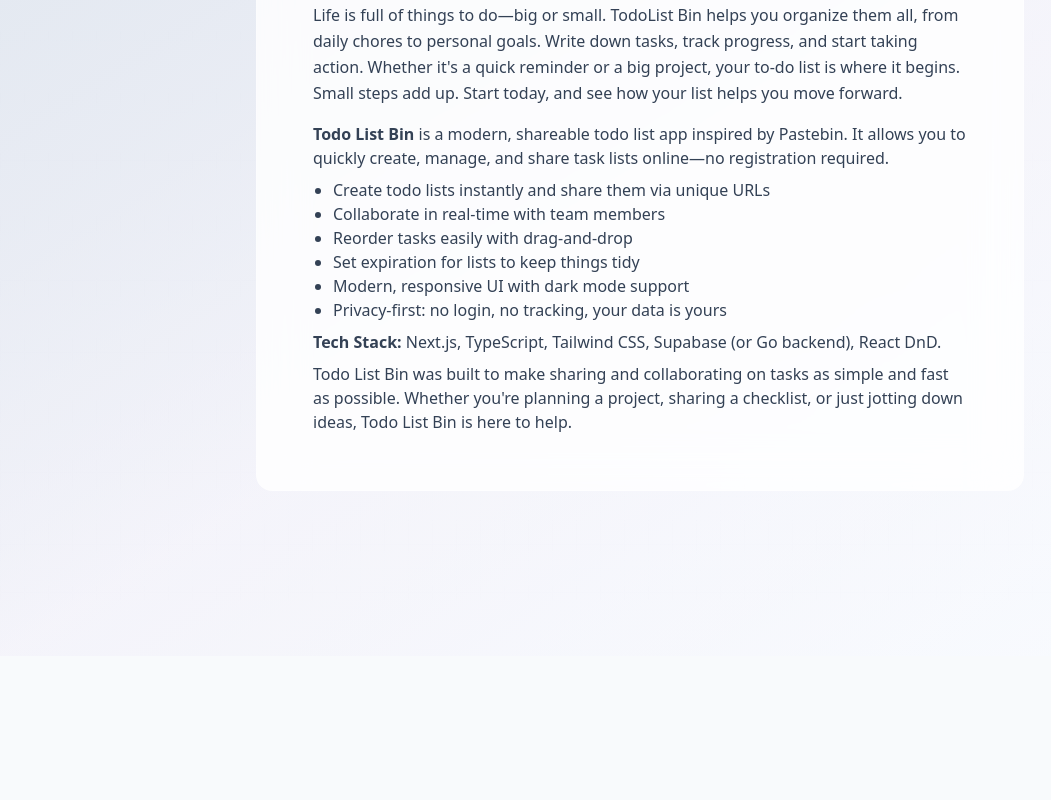
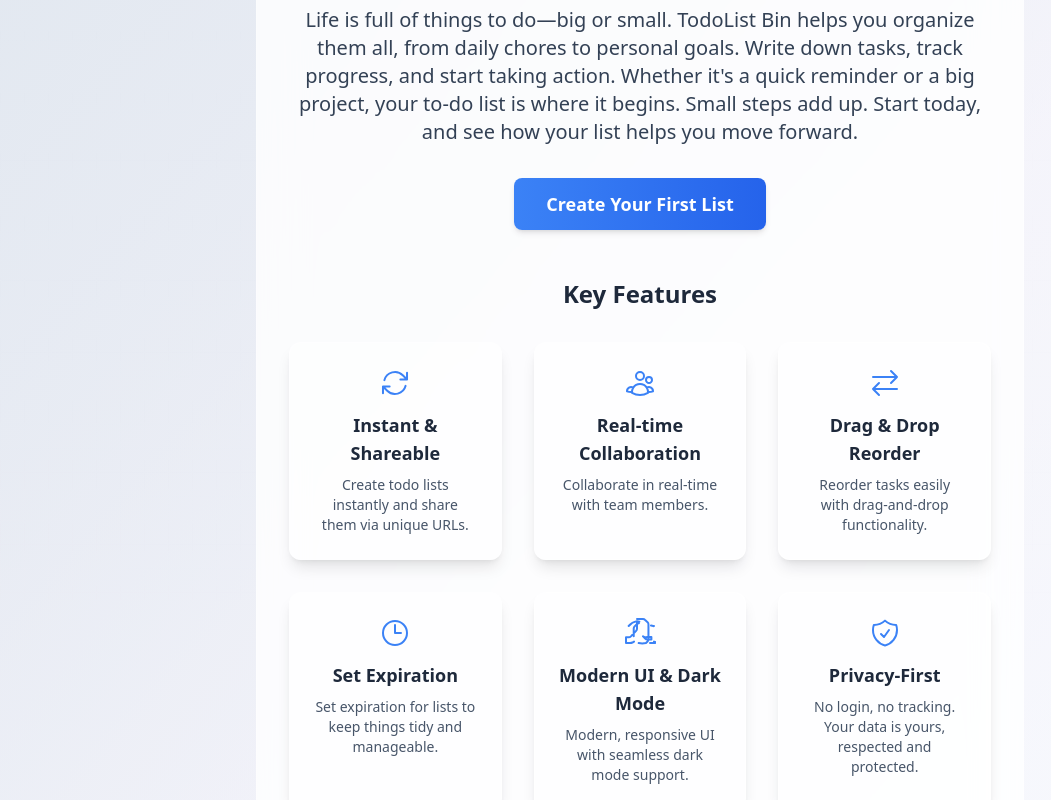
Before and after one commit to bhaktiutama/todo-list-app, a Next.js app in the folder frontend/: page /about in a window 1280 px wide. Shown: the part 200-1000 px from the top of the page, without its empty margins (0-1051 px from the left). Before the commit the page ends 856 px from the top, so only its background shows below. Built offline with nearby package versions, Linux system fonts and the light colour scheme; no server answers; a web font is replaced by a local one.

Commit message:
update index page, about page

```diff
--- a/frontend/src/app/about/page.tsx
+++ b/frontend/src/app/about/page.tsx
@@ -6,27 +6,99 @@
       <div className='relative top-0 left-0 w-full min-h-screen place-items-center p-4 pt-10 z-10'>
         <div className='w-full max-w-3xl backdrop-blur-xl bg-white/80 dark:bg-slate-900/80 rounded-2xl shadow-glass-lg border border-white/20 dark:border-white/10'>
           <div className='relative px-6 py-5 border-b border-slate-200/50 dark:border-slate-700/50'>
-            <h1 className='text-2xl font-semibold text-slate-900 dark:text-white'>About Todo List Bin</h1>
+            <h1 className='text-3xl font-bold text-center text-slate-900 dark:text-white'>Welcome to Todo List Bin</h1>
           </div>
-          <div className='p-6 pt-0 text-slate-700 dark:text-slate-300'>
-            <div className='px-8 py-8 text-slate-700 dark:text-slate-300'>
-              <p className='mb-4 leading-relaxed'>Life is full of things to do—big or small. TodoList Bin helps you organize them all, from daily chores to personal goals. Write down tasks, track progress, and start taking action. Whether it's a quick reminder or a big project, your to-do list is where it begins. Small steps add up. Start today, and see how your list helps you move forward.</p>
-              <p className='mb-2'>
-                <strong>Todo List Bin</strong> is a modern, shareable todo list app inspired by Pastebin. It allows you to quickly create, manage, and share task lists online—no registration required.
+          <div className='p-6 md:p-8 text-slate-700 dark:text-slate-300'>
+            {/* Hero Section */}
+            <section className='text-center mb-12'>
+              <p className='text-lg md:text-xl leading-relaxed mb-8'>Life is full of things to do—big or small. TodoList Bin helps you organize them all, from daily chores to personal goals. Write down tasks, track progress, and start taking action. Whether it's a quick reminder or a big project, your to-do list is where it begins. Small steps add up. Start today, and see how your list helps you move forward.</p>
+              <a href='/' className='inline-block px-8 py-3 bg-gradient-to-r from-blue-500 to-blue-600 dark:from-blue-400 dark:to-blue-500 text-white font-semibold rounded-lg shadow-md hover:from-blue-600 hover:to-blue-700 dark:hover:from-blue-500 dark:hover:to-blue-600 focus:outline-none focus:ring-2 focus:ring-blue-500/50 dark:focus:ring-blue-400/50 transition-all text-lg'>
+                Create Your First List
+              </a>
+            </section>
+
+            {/* Features Section */}
+            <section className='mb-12'>
+              <h2 className='text-2xl font-semibold text-center mb-8 text-slate-800 dark:text-slate-100'>Key Features</h2>
+              <div className='grid md:grid-cols-3 gap-8'>
+                {[
+                  {
+                    icon: (
+                      <svg xmlns='http://www.w3.org/2000/svg' fill='none' viewBox='0 0 24 24' strokeWidth={1.5} stroke='currentColor' className='w-8 h-8 mb-3 text-blue-500 dark:text-blue-400'>
+                        <path strokeLinecap='round' strokeLinejoin='round' d='M16.023 9.348h4.992v-.001M2.985 19.644v-4.992m0 0h4.992m-4.993 0l3.181 3.183a8.25 8.25 0 0013.803-3.7M4.031 9.865a8.25 8.25 0 0113.803-3.7l3.181 3.182m0-4.991v4.99' />
+                      </svg>
+                    ),
+                    title: 'Instant & Shareable',
+                    description: 'Create todo lists instantly and share them via unique URLs.',
+                  },
+                  {
+                    icon: (
+                      <svg xmlns='http://www.w3.org/2000/svg' fill='none' viewBox='0 0 24 24' strokeWidth={1.5} stroke='currentColor' className='w-8 h-8 mb-3 text-blue-500 dark:text-blue-400'>
+                        <path strokeLinecap='round' strokeLinejoin='round' d='M18 18.72a9.094 9.094 0 003.741-.479 3 3 0 00-4.682-2.72m.94 3.198l.001.031c0 .225-.012.447-.037.666A11.944 11.944 0 0112 21c-2.17 0-4.207-.576-5.963-1.584A6.062 6.062 0 016 18.719m12 0a5.971 5.971 0 00-.941-3.197m0 0A5.995 5.995 0 0012 12.75a5.995 5.995 0 00-5.058 2.772m0 0a3 3 0 00-4.681 2.72 8.986 8.986 0 003.74.477m.94-3.197a5.971 5.971 0 00-.94 3.197M15 6.75a3 3 0 11-6 0 3 3 0 016 0zm6 3a2.25 2.25 0 11-4.5 0 2.25 2.25 0 014.5 0z' />
+                      </svg>
+                    ),
+                    title: 'Real-time Collaboration',
+                    description: 'Collaborate in real-time with team members.',
+                  },
+                  {
+                    icon: (
+                      <svg xmlns='http://www.w3.org/2000/svg' fill='none' viewBox='0 0 24 24' strokeWidth={1.5} stroke='currentColor' className='w-8 h-8 mb-3 text-blue-500 dark:text-blue-400'>
+                        <path strokeLinecap='round' strokeLinejoin='round' d='M7.5 21L3 16.5m0 0L7.5 12M3 16.5h18M16.5 3l4.5 4.5m0 0L16.5 12m4.5-4.5H3' />
+                      </svg>
+                    ),
+                    title: 'Drag & Drop Reorder',
+                    description: 'Reorder tasks easily with drag-and-drop functionality.',
+                  },
+                  {
+                    icon: (
+                      <svg xmlns='http://www.w3.org/2000/svg' fill='none' viewBox='0 0 24 24' strokeWidth={1.5} stroke='currentColor' className='w-8 h-8 mb-3 text-blue-500 dark:text-blue-400'>
+                        <path strokeLinecap='round' strokeLinejoin='round' d='M12 6v6h4.5m4.5 0a9 9 0 11-18 0 9 9 0 0118 0z' />
+                      </svg>
+                    ),
+                    title: 'Set Expiration',
+                    description: 'Set expiration for lists to keep things tidy and manageable.',
+                  },
+                  {
+                    icon: (
+                      <svg xmlns='http://www.w3.org/2000/svg' fill='none' viewBox='0 0 24 24' strokeWidth={1.5} stroke='currentColor' className='w-8 h-8 mb-3 text-blue-500 dark:text-blue-400'>
+                        <path strokeLinecap='round' strokeLinejoin='round' d='M9.75 3.104v5.714a2.25 2.25 0 01-.659 1.591L5.16 14.55a2.25 2.25 0 01-1.591.659H1.5V19.5h3.075a4.506 4.506 0 001.757-.355L7.5 18.44M9.75 3.104c.617.117 1.212.268 1.77.453m-.542 16.004c1.757.355 3.724.355 5.481 0l1.217-1.217a2.25 2.25 0 00.659-1.591V5.459a2.25 2.25 0 00-.659-1.591L15.84 2.21a2.25 2.25 0 00-1.591-.659H9.75M9.75 3.104C7.112 3.615 5.062 4.95 3.498 6.745M19.5 19.5h3.075a4.506 4.506 0 001.757-.355L22.5 18.44m-2.25-12.036c.617.117 1.212.268 1.77.453m0 0A9.007 9.007 0 0022.5 6.745M14.25 14.55l1.632 1.632a2.25 2.25 0 001.591.659h3.075V15h-3.075a4.506 4.506 0 00-1.757.355L14.25 14.55m-3.075-9.8a2.25 2.25 0 00-1.591.659L7.95 7.05a2.25 2.25 0 00-.659 1.591v5.714' />
+                      </svg>
+                    ),
+                    title: 'Modern UI & Dark Mode',
+                    description: 'Modern, responsive UI with seamless dark mode support.',
+                  },
+                  {
+                    icon: (
+                      <svg xmlns='http://www.w3.org/2000/svg' fill='none' viewBox='0 0 24 24' strokeWidth={1.5} stroke='currentColor' className='w-8 h-8 mb-3 text-blue-500 dark:text-blue-400'>
+                        <path strokeLinecap='round' strokeLinejoin='round' d='M9 12.75L11.25 15 15 9.75m-3-7.036A11.959 11.959 0 013.598 6 11.99 11.99 0 003 9.749c0 5.592 3.824 10.29 9 11.623 5.176-1.332 9-6.03 9-11.622 0-1.31-.21-2.571-.598-3.751h-.152c-3.196 0-6.1-1.248-8.25-3.285z' />
+                      </svg>
+                    ),
+                    title: 'Privacy-First',
+                    description: 'No login, no tracking. Your data is yours, respected and protected.',
+                  },
+                ].map((feature, index) => (
+                  <div key={index} className='p-6 bg-white/50 dark:bg-slate-800/50 rounded-xl shadow-lg hover:shadow-xl transition-shadow duration-300 border border-white/30 dark:border-slate-700/50 flex flex-col items-center text-center'>
+                    {feature.icon}
+                    <h3 className='text-lg font-semibold mb-2 text-slate-800 dark:text-slate-100'>{feature.title}</h3>
+                    <p className='text-sm text-slate-600 dark:text-slate-400'>{feature.description}</p>
+                  </div>
+                ))}
+              </div>
+            </section>
+
+            {/* Why Choose Us Section */}
+            <section className='mb-12 py-8 bg-slate-50 dark:bg-slate-800/30 rounded-xl px-6 md:px-8'>
+              <h2 className='text-2xl font-semibold text-center mb-6 text-slate-800 dark:text-slate-100'>Our Mission</h2>
+              <p className='text-center text-md md:text-lg leading-relaxed'>
+                <strong>Todo List Bin</strong> is a modern, shareable todo list app inspired by Pastebin. It allows you to quickly create, manage, and share task lists online—no registration required. Todo List Bin was built to make sharing and collaborating on tasks as simple and fast as possible. Whether you're planning a project, sharing a checklist, or just jotting down ideas, Todo List Bin is here to help.
               </p>
-              <ul className='list-disc pl-5 mb-2'>
-                <li>Create todo lists instantly and share them via unique URLs</li>
-                <li>Collaborate in real-time with team members</li>
-                <li>Reorder tasks easily with drag-and-drop</li>
-                <li>Set expiration for lists to keep things tidy</li>
-                <li>Modern, responsive UI with dark mode support</li>
-                <li>Privacy-first: no login, no tracking, your data is yours</li>
-              </ul>
-              <p className='mb-2'>
-                <strong>Tech Stack:</strong> Next.js, TypeScript, Tailwind CSS, Supabase (or Go backend), React DnD.
-              </p>
-              <p>Todo List Bin was built to make sharing and collaborating on tasks as simple and fast as possible. Whether you're planning a project, sharing a checklist, or just jotting down ideas, Todo List Bin is here to help.</p>
-            </div>
+            </section>
+
+            {/* Tech Stack Section */}
+            <section className='text-center'>
+              <h2 className='text-xl font-semibold mb-4 text-slate-800 dark:text-slate-100'>Powered By</h2>
+              <p className='text-md text-slate-600 dark:text-slate-400'>Next.js, TypeScript, Tailwind CSS, Supabase (or Go backend), React DnD.</p>
+            </section>
           </div>
         </div>
       </div>
```
